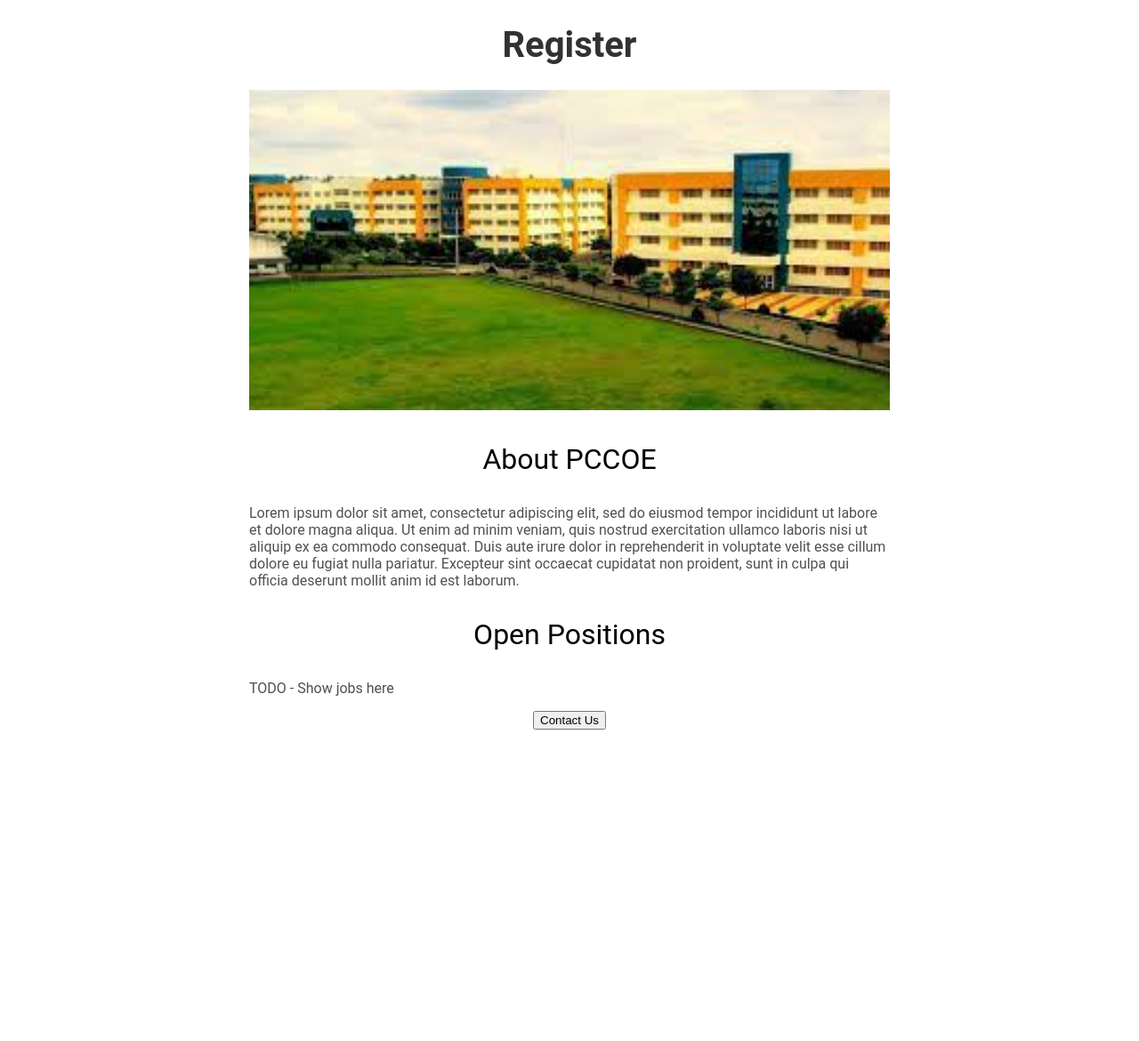
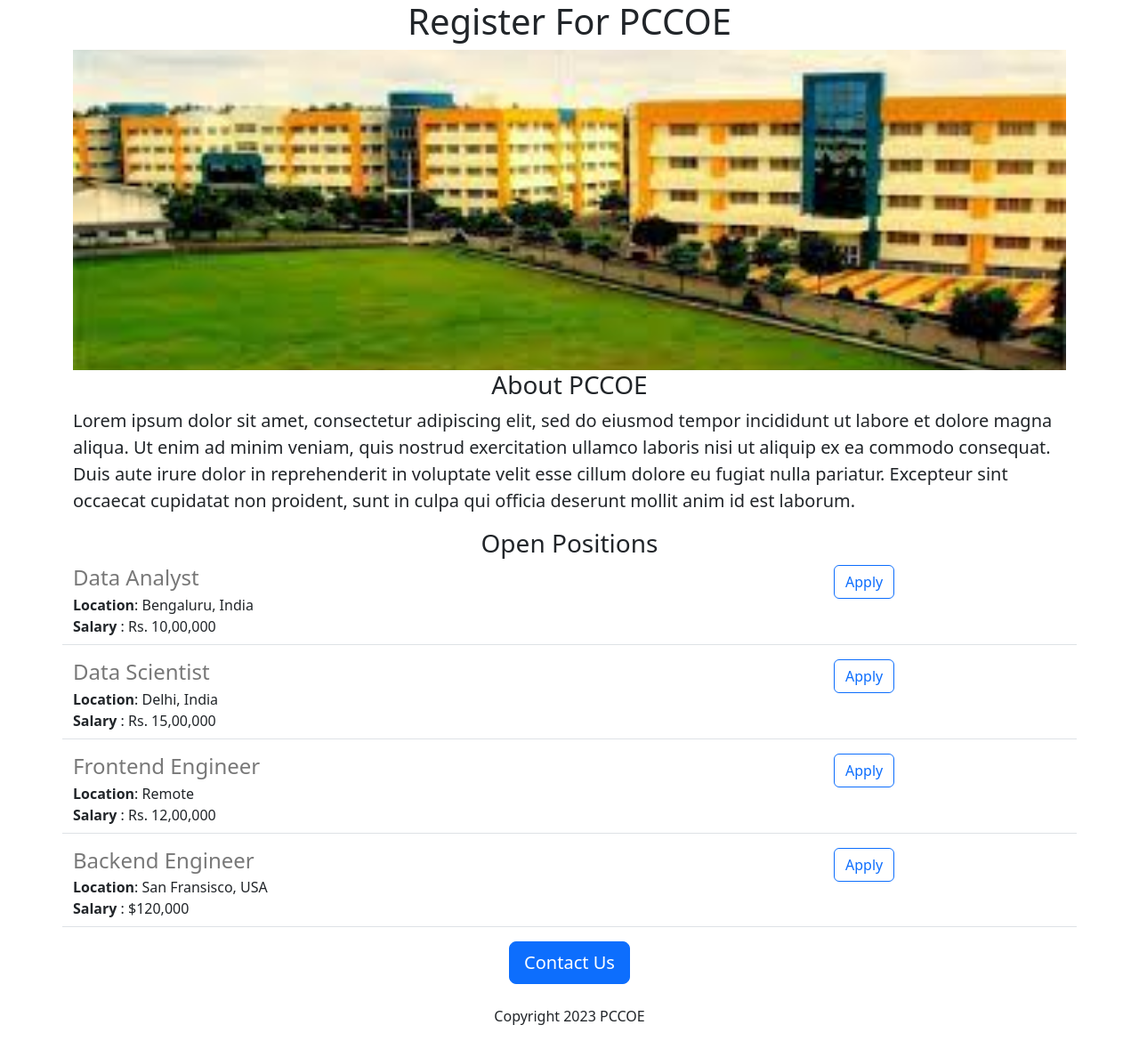
Before and after one commit to meeheer123/flask-python-tutorial, a Flask app: page / in a window 1280 px wide. Shown: the whole page at 89% size. Before the commit the page ends 820 px from the top, so only its background shows below. Run offline with Flask 2, Linux system fonts and the light colour scheme.

Commit message:
added dynamic data

```diff
--- a/app.py
+++ b/app.py
@@ -1,10 +1,38 @@
 from flask import Flask,render_template
 
 app = Flask(__name__)
+
+JOBS = [
+  {
+    'id' : 1,
+    'title' : 'Data Analyst',
+    'location' : 'Bengaluru, India',
+    'salary' : 'Rs. 10,00,000'
+  },
+  {
+    'id' : 2,
+    'title' : 'Data Scientist',
+    'location' : 'Delhi, India',
+    'salary' : 'Rs. 15,00,000'
+  },
+  {
+    'id' : 3,
+    'title' : 'Frontend Engineer',
+    'location' : 'Remote',
+    'salary' : 'Rs. 12,00,000'
+  },
+  {
+    'id' : 4,
+    'title' : 'Backend Engineer',
+    'location' : 'San Fransisco, USA',
+    'salary' : '$120,000'
+  }
+]
+
 @app.route("/")
 
 def mainHTML():
-  return render_template('home.html')
+  return render_template('home.html',jobs = JOBS,title = 'Register For PCCOE')
 
 if __name__ == "__main__":
   app.run(host = '0.0.0.0' , debug = True)
--- a/templates/home.html
+++ b/templates/home.html
@@ -2,54 +2,40 @@
 <html>
   <head>
     <title>DEMO WEBSITE</title>
+    <meta charset="utf-8">
+    <meta name="viewport" content="width=device-width, initial-scale=1">
+    <link href="https://cdn.jsdelivr.net/npm/bootstrap@5.3.0-alpha1/dist/css/bootstrap.min.css" rel="stylesheet" integrity="sha384-GLhlTQ8iRABdZLl6O3oVMWSktQOp6b7In1Zl3/Jr59b6EGGoI1aFkw7cmDA6j6gD" crossorigin="anonymous">
+
     <style>
-      h1{
-        font-size: 40px;
-        font-family: Roboto;
-        font-weight : B;
-        color : rgb(50,50,50);
-        text-align : center;
+
+      #banner {
+        height : 360px;
+        object-fit :cover;
+        width : 100%;
       }
 
-      #banner {
-        width : 100%;
-        height : 360px;
-        object-fit : cover;
-      }
-
-      h3{
-        font-family : Roboto;
-        font-size : 32px;
-        color : rgv(100,100,100);
-        text-align : center;
-        font-weight : normal;
-      }
-
-    p{
-      font-family : roboto;
-      color : rgb(80,80,80)
-    }
-
-    #container {
-      max-width : 720px;
-      margin : 0 auto 0 auto;
-    }
-
-      #abc {
-        text-align : center;
+      #h4_tag {
+          color: rgb(120,120,120);
+          margin-bottom : 4px;
       }
 
     </style>
+
     <body>
-        <div id = "container">
-        <h1>Register</h1>
-        <img id = "banner"src="https://flask-python-tutorial.mihirpande1.repl.co/static/download.jpeg"  alt="HTML Dog">
-        <h3>About PCCOE</h3>
-        <p>Lorem ipsum dolor sit amet, consectetur adipiscing elit, sed do eiusmod tempor incididunt ut labore et dolore magna aliqua. Ut enim ad minim veniam, quis nostrud exercitation ullamco laboris nisi ut aliquip ex ea commodo consequat. Duis aute irure dolor in reprehenderit in voluptate velit esse cillum dolore eu fugiat nulla pariatur. Excepteur sint occaecat cupidatat non proident, sunt in culpa qui officia deserunt mollit anim id est laborum.</p>
-        <h3>Open Positions</h3>
-        <p>TODO - Show jobs here</p>
-          <div id = "abc">
-        <button>Contact Us</button>
+        <div class = "container">
+        <h1 class="text-center" mt-2 mb-4>{{title}}</h1>
+        <img class = "img-fluid" id = "banner"src="https://flask-python-tutorial.mihirpande1.repl.co/static/download.jpeg" alt="HTML Dog">
+        <h3 class="text-center" mt-2 mb-4 >About PCCOE</h3>
+        <p class = "lead" >Lorem ipsum dolor sit amet, consectetur adipiscing elit, sed do eiusmod tempor incididunt ut labore et dolore magna aliqua. Ut enim ad minim veniam, quis nostrud exercitation ullamco laboris nisi ut aliquip ex ea commodo consequat. Duis aute irure dolor in reprehenderit in voluptate velit esse cillum dolore eu fugiat nulla pariatur. Excepteur sint occaecat cupidatat non proident, sunt in culpa qui officia deserunt mollit anim id est laborum.</p>
+        <h3 class="text-center" mt-2 mb-4>Open Positions</h3>
+        <div>
+          {% for job in jobs %}
+            {%include 'jobitems.html' %}
+          {% endfor %}
+        </div>
+          <div class = "text-center">
+        <button class="btn btn-primary btn-lg">Contact Us</button>
+            <p class = "mt-4">Copyright 2023 PCCOE</p>
           </div>
           </div>
     </body>
--- /dev/null
+++ b/templates/jobitems.html
@@ -0,0 +1,15 @@
+<div class = 'border-bottom row'  style = "margin-bottom : 16px; padding-bottom : 8px;">
+    <div class = "col-9">
+    <h4 id = 'h4_tag'>{{job['title']}}</h4>
+      <div>
+        <b>Location</b>: {{job['location']}}
+      </div>
+       <div>
+      <b>Salary</b> : {{job['salary']}}
+
+      </div>
+    </div>
+  <div class = 'col-3'>
+  <button type="button" class="btn btn-outline-primary">Apply</button>
+  </div>
+</div>
```
